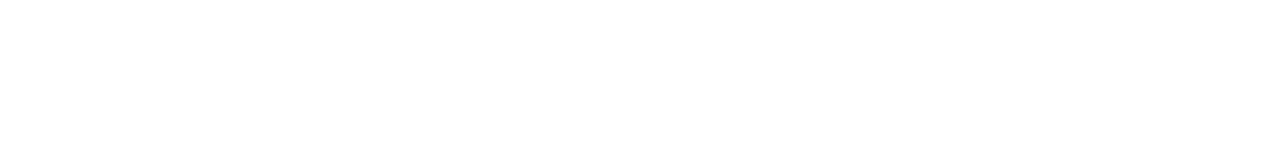
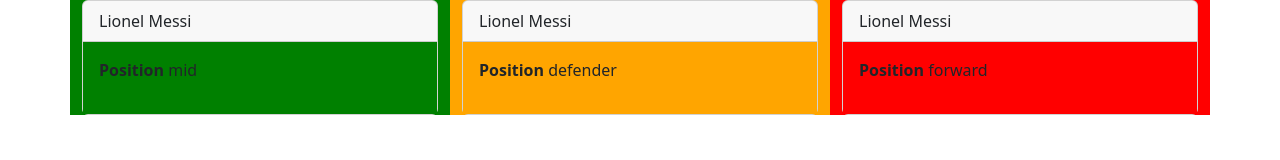
Before and after one commit to Nessa0716/maywebsite, a plain HTML site: page index.html in a window 1280 px wide. Drawn offline with nearby package versions, Linux system fonts and the light colour scheme.

Commit message:
first draft

```diff
--- a/index.html
+++ b/index.html
@@ -1,3 +1,44 @@
+<!doctype html>
+<html lang="en">
+
 <head>
+    <title>Title</title>
+    <!-- Required meta tags -->
+    <meta charset="utf-8" />
+    <meta name="viewport" content="width=device-width, initial-scale=1, shrink-to-fit=no" />
 
+    <!-- Bootstrap CSS v5.2.1 -->
+    <link href="https://cdn.jsdelivr.net/npm/bootstrap@5.3.2/dist/css/bootstrap.min.css" rel="stylesheet"
+        integrity="sha384-T3c6CoIi6uLrA9TneNEoa7RxnatzjcDSCmG1MXxSR1GAsXEV/Dwwykc2MPK8M2HN" crossorigin="anonymous" />
 </head>
+
+<body>
+    <header>
+        <!-- place navbar here -->
+    </header>
+    <main>
+        <div class="container">
+            <div class="row" id="teamCards">
+
+
+            </div>
+        </div>
+
+
+    </main>
+    <footer>
+        <!-- place footer here -->
+    </footer>
+    <!-- Bootstrap JavaScript Libraries -->
+    <script src="https://cdn.jsdelivr.net/npm/@popperjs/core@2.11.8/dist/umd/popper.min.js"
+        integrity="sha384-I7E8VVD/ismYTF4hNIPjVp/Zjvgyol6VFvRkX/vR+Vc4jQkC+hVqc2pM8ODewa9r"
+        crossorigin="anonymous"></script>
+
+    <script src="https://cdn.jsdelivr.net/npm/bootstrap@5.3.2/dist/js/bootstrap.min.js"
+        integrity="sha384-BBtl+eGJRgqQAUMxJ7pMwbEyER4l1g+O15P+16Ep7Q9Q+zqX6gSbd85u4mG4QzX+"
+        crossorigin="anonymous"></script>
+
+        <script src = "script.js"></script>
+</body>
+
+</html>
--- a/script.js
+++ b/script.js
@@ -0,0 +1,77 @@
+// team member data
+// do jumanji like you make characters like when they have strenghts and weaknesses
+//or do minions and give them all traits
+const teamMembers = [
+    {
+        name:'Lionel Messi',
+        age:36,
+        activePlayer:true,
+        position: 'mid',
+        strengths: 'ball control',
+        weaknesses: 'heading ability',
+        skills: ['dribbling','shooting','passing'],
+        biography: 'Messi is a really cool dude'
+    },
+    {
+        name:'Lionel Messi',
+        age:36,
+        activePlayer:true,
+        position: 'defender',
+        strengths: 'ball control',
+        weaknesses: 'heading ability',
+        skills: ['dribbling','shooting','passing'],
+        biography: 'Messi is a really cool dude'
+    }, {
+        name:'Lionel Messi',
+        age:36,
+        activePlayer:true,
+        position: 'forward',
+        strengths: 'ball control',
+        weaknesses: 'heading ability',
+        skills: ['dribbling','shooting','passing'],
+        biography: 'Messi is a really cool dude'
+    },
+]
+
+function generateTeamCards(){
+    const teamCardsContainer=document.getElementById('teamCards')
+teamMembers.forEach(member => {
+    const card = document.createElement('div')
+card.classList.add('col-md-4')
+//style card based on position
+let backgroundColor
+
+switch(member.position.toLowerCase()){
+    case 'forward':
+        backgroundColor="red"
+        break
+        case 'mid':
+        backgroundColor="green"
+        break
+            case 'defender':
+                backgroundColor="orange"
+                break
+}
+
+card.style.backgroundColor = backgroundColor
+
+
+card.innerHTML=`
+<div class="card">
+<div class="card-header">
+${member.name}
+    </div>
+    <div id="cardBody" class="card-body" style="background-color:${backgroundColor}">
+    <p><strong>Position</strong> ${member.position}</p>
+ </div>
+`
+
+
+teamCardsContainer.appendChild(card)
+
+
+});
+
+}
+
+window.onload = generateTeamCards()
```
